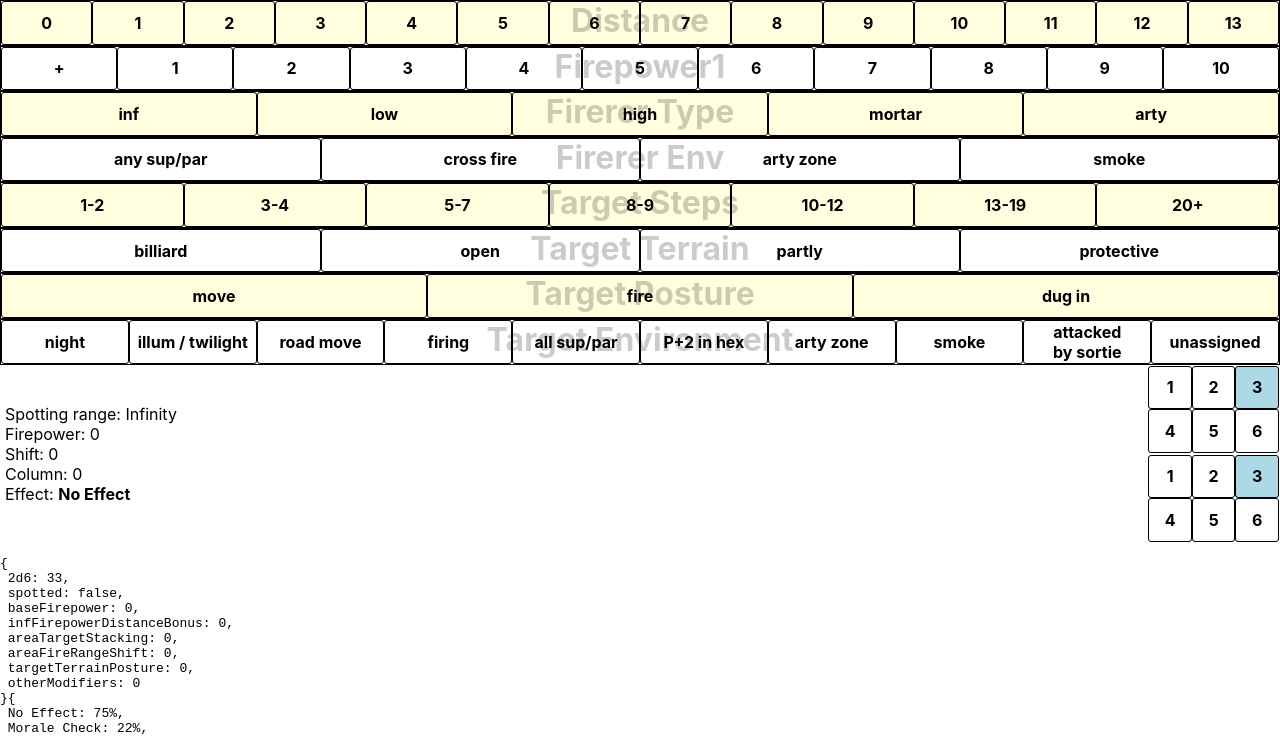
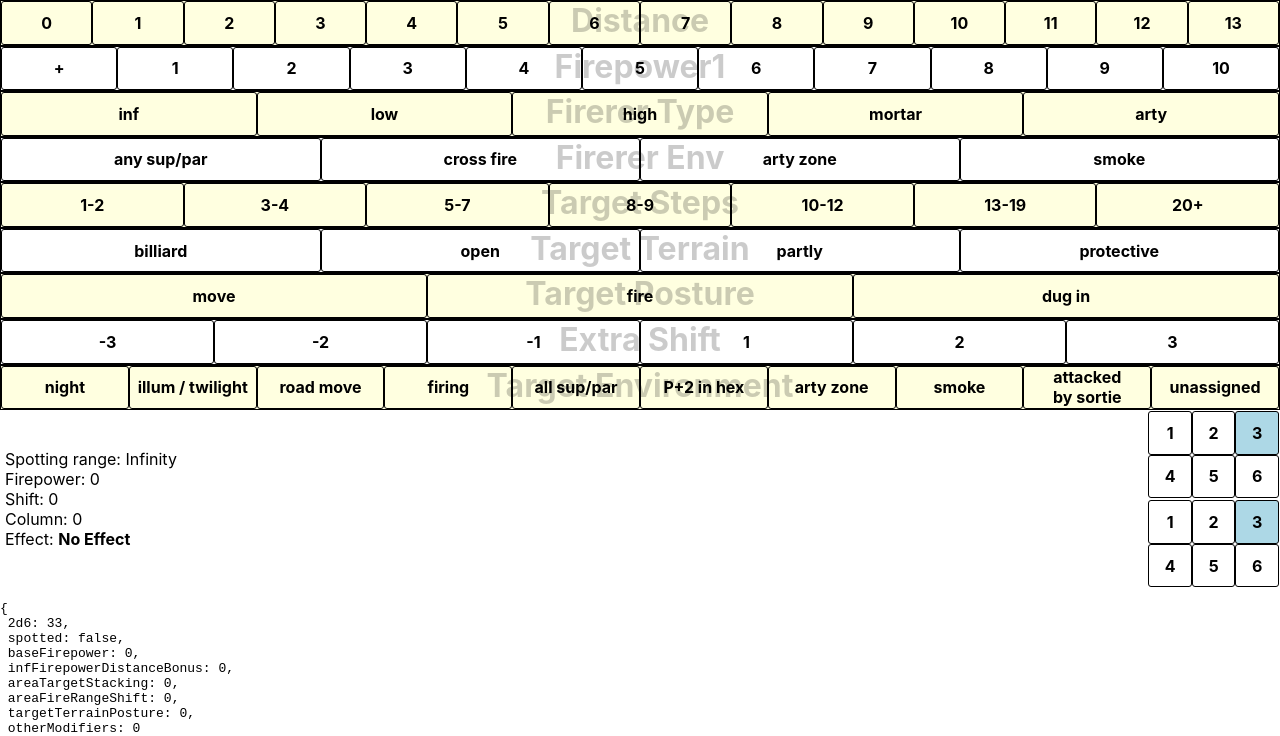
Before and after one commit to rzymek/red-winter-calc, a Preact app: page / in a window 1280 px wide. Shown: the top 736 px of the page. Built offline with nearby package versions, Linux system fonts and the light colour scheme.

Commit message:
extra shift

```diff
--- a/src/app.tsx
+++ b/src/app.tsx
@@ -46,6 +46,7 @@ export function App() {
         <PickOne field="targetSteps"/>
         <PickOne field="targetTerrain"/>
         <PickOne field="targetPosture"/>
+        <PickOne field="extraShift"/>
         <PickMany field="targetEnv" wrap={true} minWidth='2cm'/>
 
         <RollAndResolve state={state} onResult={setResult}/>
--- a/src/state.ts
+++ b/src/state.ts
@@ -8,7 +8,7 @@ export function firepowerDef(index: number) {
             1, 2, 3, 4, 5, 6, 7, 8, 9, 10
         ],
     } as const
-};
+}
 
 export const pickOneDefs = {
     distance: {
@@ -46,6 +46,10 @@ export const pickOneDefs = {
     targetBnMorale: {
         label: 'Target Bn Morale',
         values: [1, 2, 3, 4, 5, 6, 7, 8, 9],
+    },
+    extraShift: {
+        label: 'Extra Shift',
+        values: [-3, -2, -1, 1, 2, 3],
     }
 } as const;
 export const pickManyDefs = {
```
